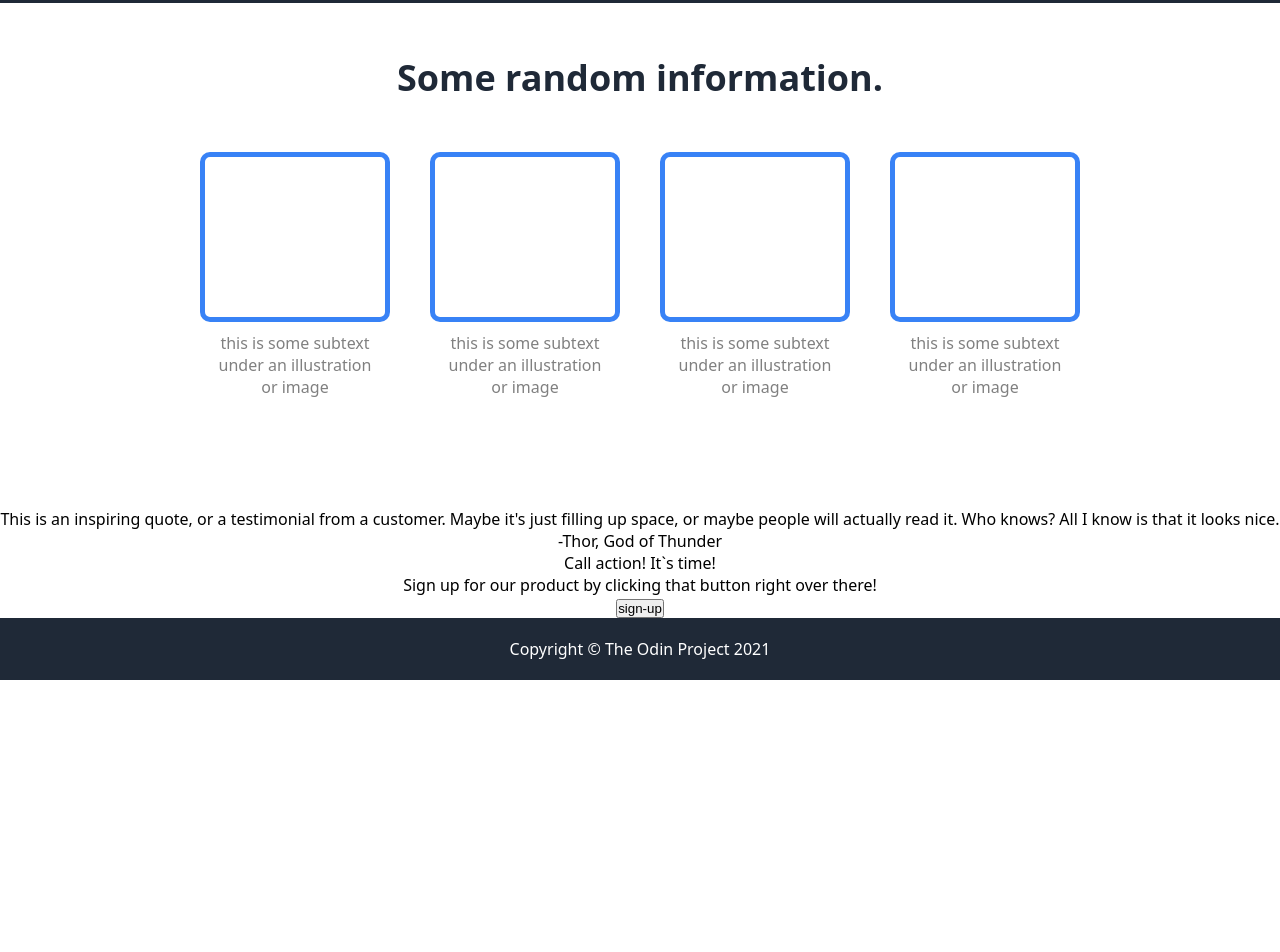
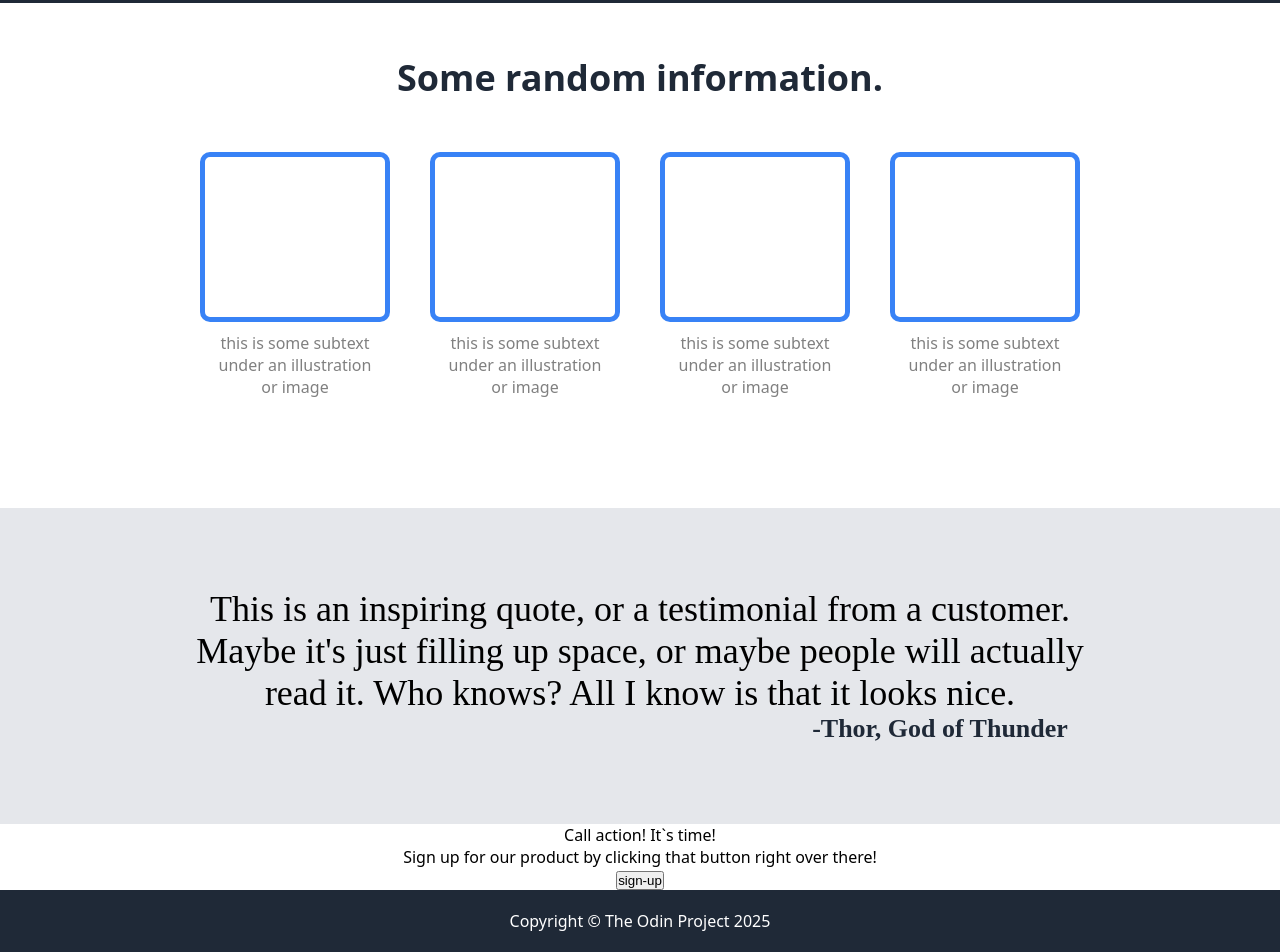
Before and after one commit to giuseppefilippin/landing-page, a plain HTML site: page index.html in a window 1280 px wide. Shown: the part 641-1593 px from the top of the page. Before the commit the page ends 1321 px from the top, so only its background shows below. Drawn offline with Linux system fonts and the light colour scheme.

Commit message:
quote complete

```diff
--- a/index.html
+++ b/index.html
@@ -57,10 +57,13 @@
                 </div>
             </div>
         </div>
-        <div class="quote">
-            <p class="quote-txt">This is an inspiring quote, or a testimonial from a customer. Maybe it's just filling up space, or maybe people will actually read it. Who knows? All I know
-                is that it looks nice.</p>
-            <p class="qoute-sub">-Thor, God of Thunder</p>
+        <div class="quote-part">
+            <div class="quote">
+                This is an inspiring quote, or a testimonial from a customer. Maybe it's just filling up space, or maybe people will actually read it. Who knows? All I know is that it looks nice.
+            </div>
+            <div class="author">
+                -Thor, God of Thunder
+            </div>
         </div>
         <div class="sign-up">
             <div class="sign-up-txt">
@@ -76,7 +79,7 @@
             </div>
         </div>
         <div class="footer">
-            <p>Copyright © The Odin Project 2021</p>
+            <p>Copyright © The Odin Project 2025</p>
         </div>
     </div>
 </body>
--- a/style.css
+++ b/style.css
@@ -8,6 +8,7 @@
     flex-direction: column;
     font-family: system-ui, -apple-system, BlinkMacSystemFont, 'Segoe UI', Roboto, Oxygen, Ubuntu, Cantarell, 'Open Sans', 'Helvetica Neue', sans-serif;
 }
+/* header */
 .header {
     background-color: #1F2937;
     color: white;
@@ -36,11 +37,13 @@
     cursor: pointer;
     color: #E5E7EB;
 }
+/* footer */
 .footer {
     background-color: #1F2937;
     color: white;
     padding: 20px;
 }
+/* hero part */
 .hero {
     display: flex;
     justify-content: space-between;
@@ -91,6 +94,8 @@
     text-align: center;
     margin: 100px;
 }
+
+/* information */
 .infor-section {
     display: flex;
     align-items: center;
@@ -133,3 +138,24 @@
     margin-top: 10px;
     color: gray;
 }
+
+/* quote part */
+.quote-part {
+    background-color: #E5E7EB;
+    font-family: light italic;
+    display: flex;
+    flex-direction: column;
+    justify-content: center;
+    align-items: center;
+    padding: 80px 0;
+}
+.quote {
+    max-width: 900px;
+    font-size: 36px;
+}
+.author {
+    font-weight: 900;
+    color: #1F2937;
+    padding-left: 600px;
+    font-size: 26px;
+}
```
